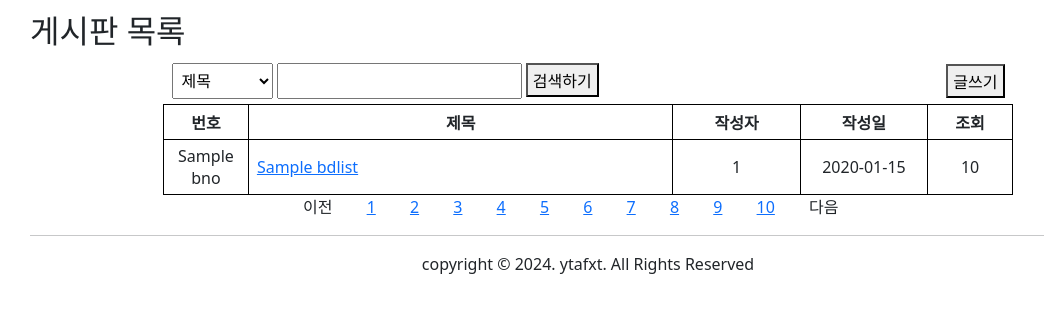
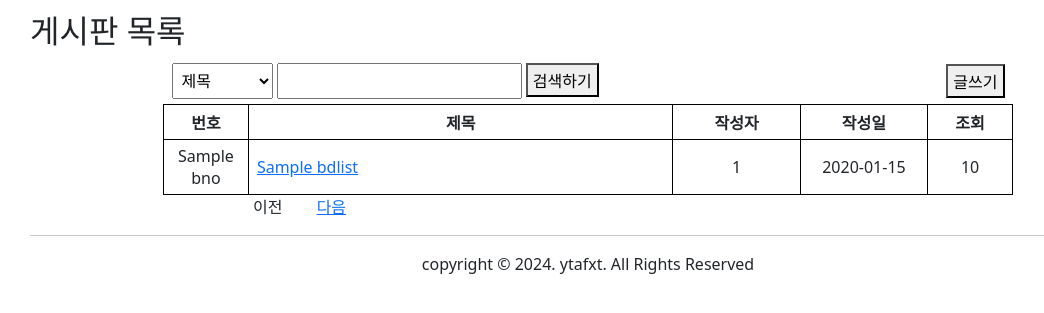
Before and after one commit to evollivia/semiprojectv1b, a FastAPI app: template views/templates/board/list.html in a window 1280 px wide. Shown: the part 149-462 px from the top of the page, without its empty margins (52-1096 px from the left). Run offline with FastAPI, Linux system fonts and the light colour scheme; the template is opened without the code that fills it: most values are stand-ins (such as "Sample title", 1, 10 or a date in 2020); parts of the project's set-up code (start-up, migrations or seed data) failed here and were passed over; some libraries are stand-ins or nearby versions.

Commit message:
게시판 목록 출력에 페이지네이션 적용2

```diff
--- a/views/templates/board/list.html
+++ b/views/templates/board/list.html
@@ -15,7 +15,7 @@
     select, input{padding: 5px}
     button{padding: 3px 5px}
 
-    .pagenation{width: 600px; margin: 0 auto}
+    .pagenation{width: 700px; margin: 0 auto}
     div > ul{list-style: none; padding: 0}
     div > ul li{display: inline; padding: 0 15px}
 
@@ -73,19 +73,14 @@
             <li>이전</li>
             {% endif %}
 
-            {% for idx in range(1, 10+1) %}
+            {% for idx in range(stpgb, stpgb+10) %}
                 {% if cpg != idx %}
                     <li><a href="/board/list/{{idx}}">{{idx}}</a></li>
                 {% else %}
                     <li class="cpg">{{idx}}</li>
                 {% endif %}
             {% endfor %}
-
-            {% if cpg < 10 %}
             <li><a href="/board/list/{{cpg + 1}}">다음</a></li>
-            {% else %}
-            <li>다음</li>
-            {% endif %}
         </ul>
     </div>
 </main>
```
Also changed, not shown: app/routes/board.py (+15 -1 lines).
